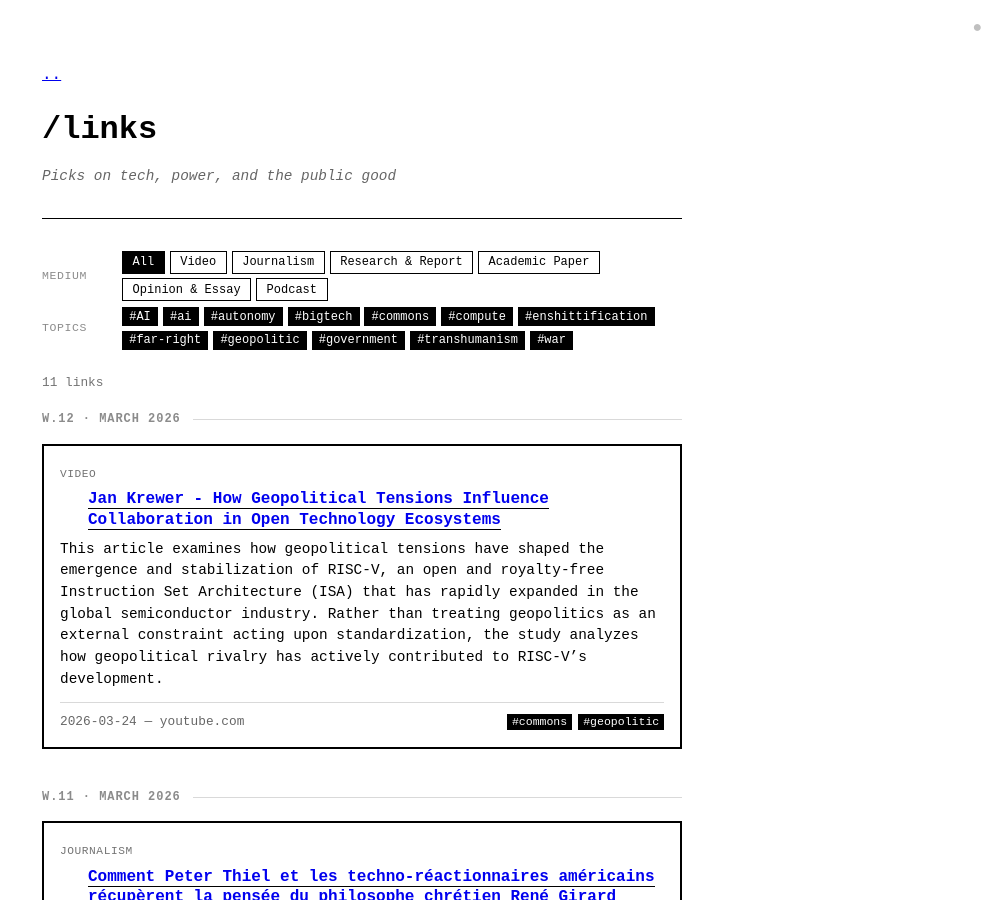
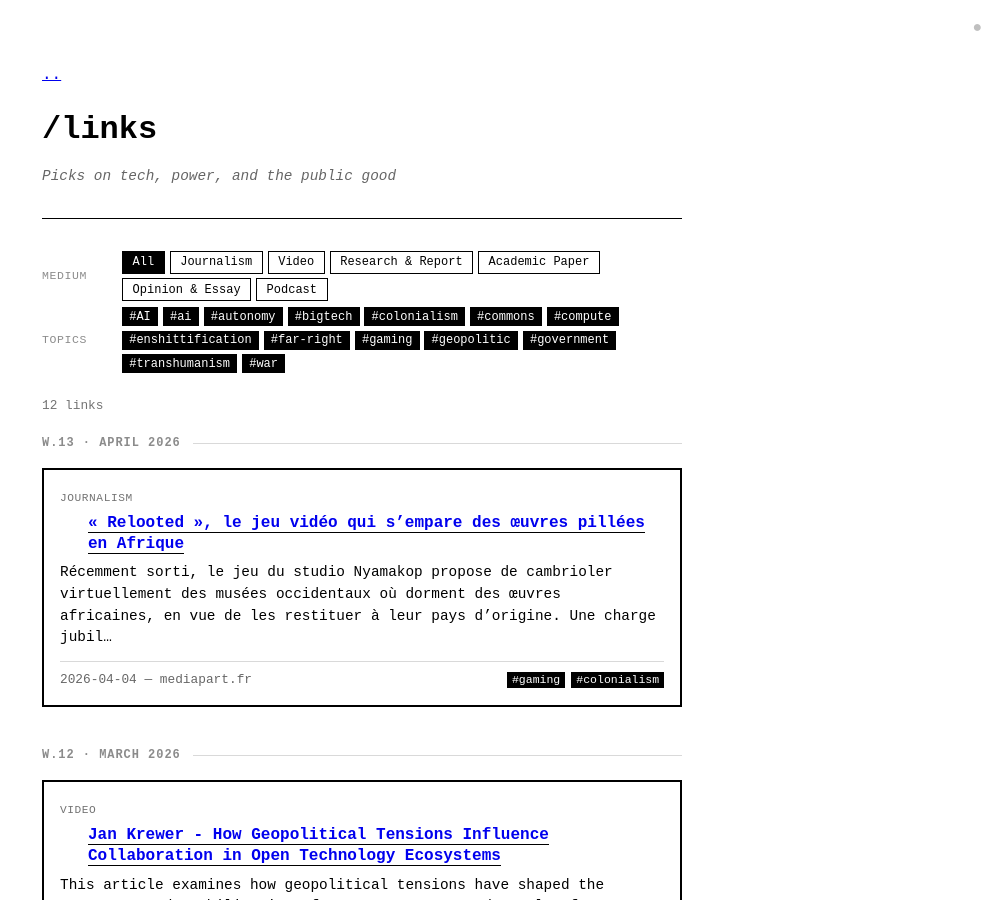
Before and after one commit to PLrolle/plrolle.github.io, a Jekyll site: the page built from links.md, in a window 1280 px wide and 900 px high. Shown: the whole window, without its empty margins (278-1280 px from the left). Built offline with Jekyll 4.4.1, drawn with Linux system fonts in a browser that asks for light colours.

Commit message:
add link: « Relooted », le jeu vidéo qui s’empare des œuvres pillées en Afrique

```diff
--- a/_data/links.json
+++ b/_data/links.json
@@ -1,4 +1,19 @@
 [
+  {
+    "id": "mnkdrzx3",
+    "url": "https://www.mediapart.fr/journal/culture-et-idees/040426/relooted-le-jeu-video-qui-s-empare-des-oeuvres-pillees-en-afrique?utm_source=global",
+    "title": "« Relooted », le jeu vidéo qui s’empare des œuvres pillées en Afrique",
+    "summary": "Récemment sorti, le jeu du studio Nyamakop propose de cambrioler virtuellement des musées occidentaux où dorment des œuvres africaines, en vue de les restituer à leur pays d’origine. Une charge jubil…",
+    "source_name": "mediapart.fr",
+    "source_favicon": "https://www.google.com/s2/favicons?domain=mediapart.fr&sz=32",
+    "date": "2026-04-04",
+    "added_at": "2026-04-04T13:41:08.631Z",
+    "tags": [
+      "gaming",
+      "colonialism"
+    ],
+    "category": "journalism"
+  },
   {
     "id": "mn4axnrb",
     "url": "https://youtube.com/watch?v=nOhQ8HlrEa4",
```
